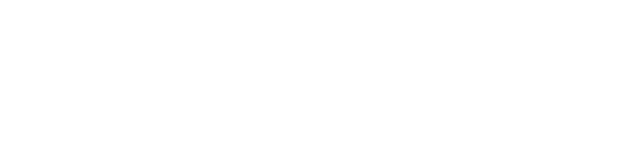
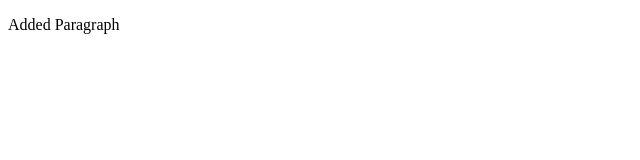
Before and after one commit to katie99mn/git-collab, a plain HTML site: page index.html in a window 1280 px wide. Shown: the whole page, without its empty margins (0-640 px from the left). Drawn offline with Linux system fonts and the light colour scheme.

Commit message:
Added Paragraph

```diff
--- a/index.html
+++ b/index.html
@@ -5,5 +5,7 @@
     <meta name="viewport" content="width=device-width, initial-scale=1.0" />
     <title>Neat branch</title>
   </head>
-  <body></body>
+  <body>
+    <p>Added Paragraph</p>
+  </body>
 </html>
```
